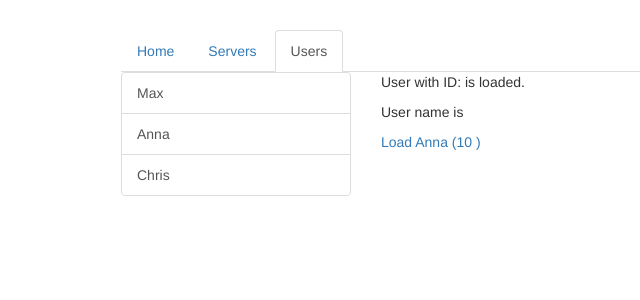
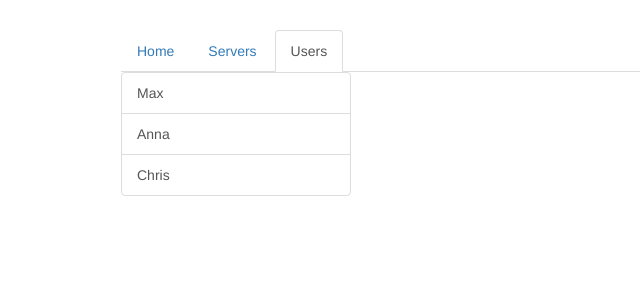
Before and after one commit to Anandhakrishnan1/Learn-Angular, an Angular app in the folder Angular - The complete guide/Routing/: page /users in a window 1280 px wide. Shown: the top 300 px of the page, without its empty margins (144-784 px from the left). Built offline with nearby package versions, Linux system fonts and the light colour scheme.

Commit message:
adding nested route in users component

```diff
--- a/Angular - The complete guide/Routing/src/app/users/users.component.html
+++ b/Angular - The complete guide/Routing/src/app/users/users.component.html
@@ -10,6 +10,6 @@
       </div>
     </div>
     <div class="col-xs-12 col-sm-4">
-      <app-user></app-user>
+      <router-outlet></router-outlet>
     </div>
   </div>
--- a/Angular - The complete guide/Routing/src/app/users/users.component.ts
+++ b/Angular - The complete guide/Routing/src/app/users/users.component.ts
@@ -1,14 +1,14 @@
 import { Component } from '@angular/core';
 import { UserComponent } from "./user/user.component";
 import { CommonModule } from '@angular/common';
-import { RouterLink } from '@angular/router';
+import { RouterLink, RouterOutlet } from '@angular/router';
 
 @Component({
     selector: 'app-users',
     standalone: true,
     templateUrl: './users.component.html',
     styleUrl: './users.component.css',
-    imports: [UserComponent, CommonModule, RouterLink]
+    imports: [UserComponent, CommonModule, RouterLink, RouterOutlet]
 })
 export class UsersComponent {
   users = [
```
Also changed, not shown: Angular - The complete guide/Routing/src/app/app.routes.ts (+7 -13 lines).
